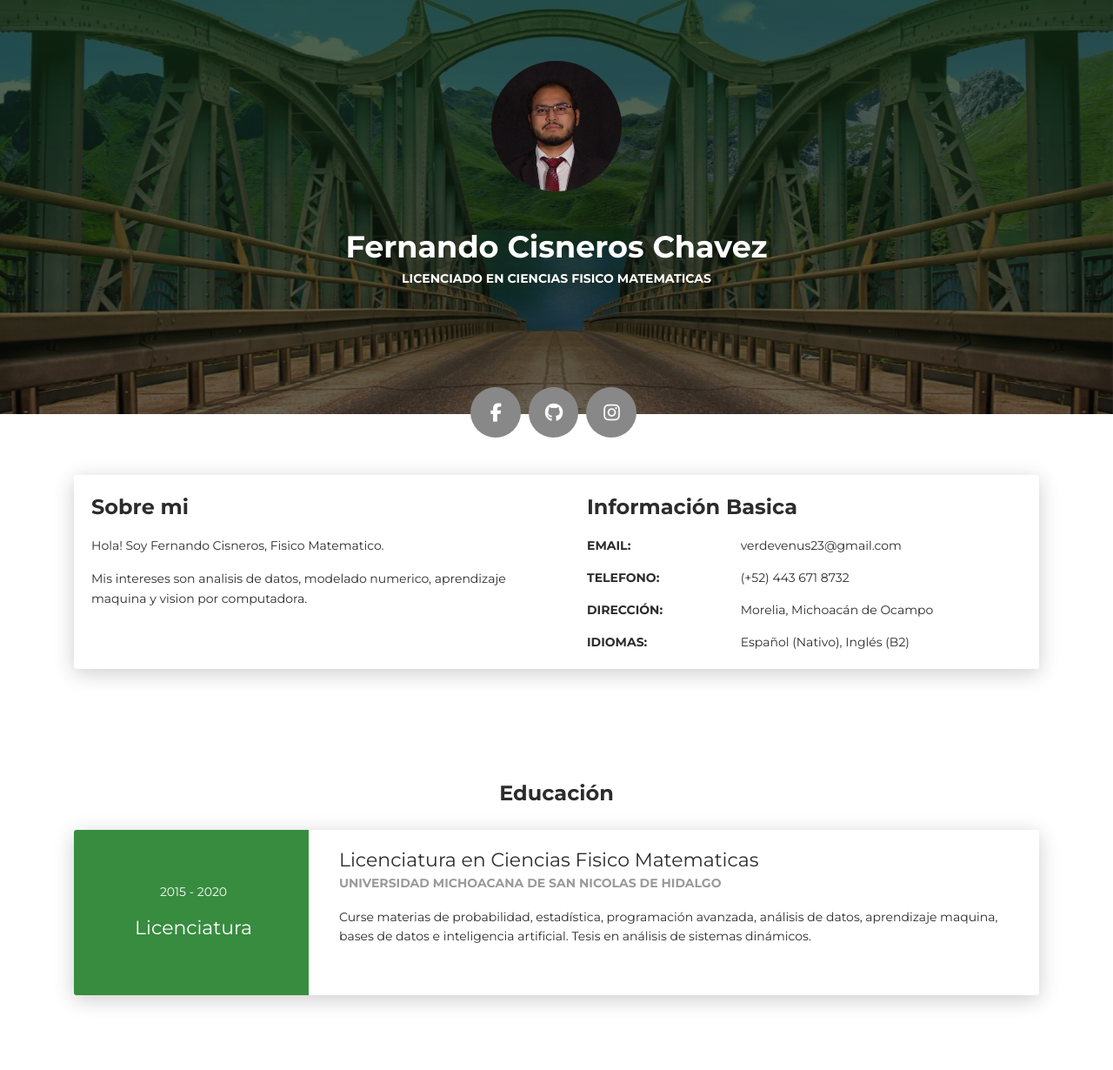
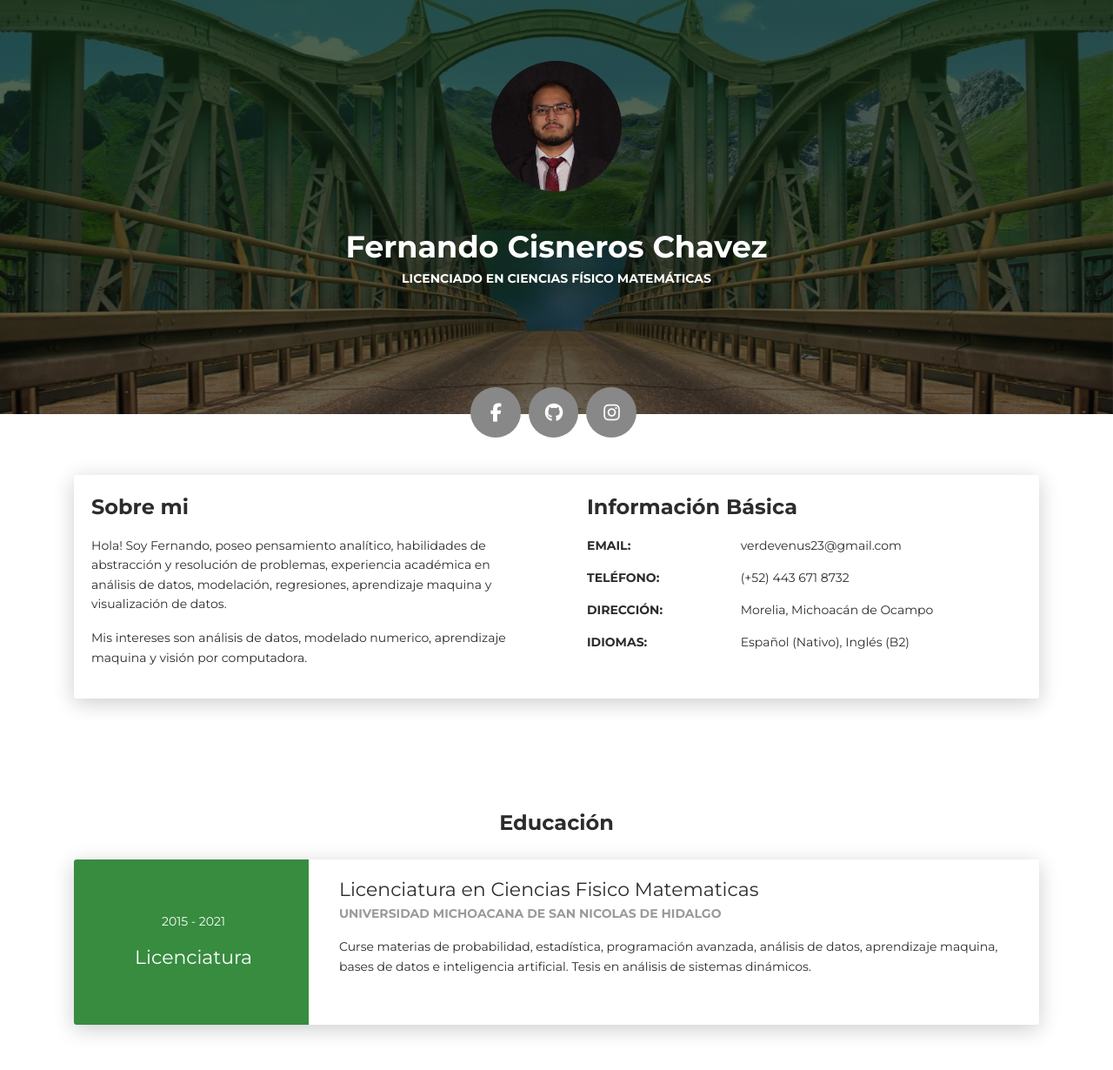
Before and after one commit to bokol-ooch/bokol-ooch.github.io, a plain HTML site: page index.html in a window 1280 px wide. Shown: the part 74-1304 px from the top of the page at 87% size. Drawn offline with Linux system fonts and the light colour scheme.

Commit message:
Update index.html

```diff
--- a/index.html
+++ b/index.html
@@ -51,7 +51,7 @@
         <div class="content-center">
           <div class="cc-profile-image"><a href="#"><img src="images/fer.jpg" alt="Image"/></a></div>
           <div class="h2 title">Fernando Cisneros Chavez</div>
-          <p class="category text-white">Licenciado en Ciencias Fisico Matematicas</p>
+          <p class="category text-white">Licenciado en Ciencias Físico Matemáticas</p>
         </div>
       </div>
       <div class="section">
@@ -69,20 +69,21 @@
         <div class="col-lg-6 col-md-12">
           <div class="card-body">
             <div class="h4 mt-0 title">Sobre mi</div>
-            <p>Hola! Soy Fernando Cisneros, Fisico Matematico.</p>
-            <p>Mis intereses son analisis de datos, modelado numerico, aprendizaje maquina y vision por computadora.</p>
+            <p>Hola! Soy Fernando, poseo pensamiento analítico, habilidades de abstracción y resolución de problemas, experiencia académica en análisis de datos, modelación,
+regresiones, aprendizaje maquina y visualización de datos.</p>
+            <p>Mis intereses son análisis de datos, modelado numerico, aprendizaje maquina y visión por computadora.</p>
           </div>
         </div>
         <div class="col-lg-6 col-md-12">
           <div class="card-body">
-            <div class="h4 mt-0 title">Información Basica</div>
+            <div class="h4 mt-0 title">Información Básica</div>
 
             <div class="row mt-3">
               <div class="col-sm-4"><strong class="text-uppercase">Email:</strong></div>
               <div class="col-sm-8">verdevenus23@gmail.com</div>
             </div>
             <div class="row mt-3">
-              <div class="col-sm-4"><strong class="text-uppercase">Telefono:</strong></div>
+              <div class="col-sm-4"><strong class="text-uppercase">Teléfono:</strong></div>
               <div class="col-sm-8">(+52) 443 671 8732</div>
             </div>
             <div class="row mt-3">
@@ -106,7 +107,7 @@
       <div class="row">
         <div class="col-md-3 bg-primary" data-aos="fade-right" data-aos-offset="50" data-aos-duration="500">
           <div class="card-body cc-education-header">
-            <p>2015 - 2020</p>
+            <p>2015 - 2021</p>
             <div class="h5">Licenciatura</div>
           </div>
         </div>
```
